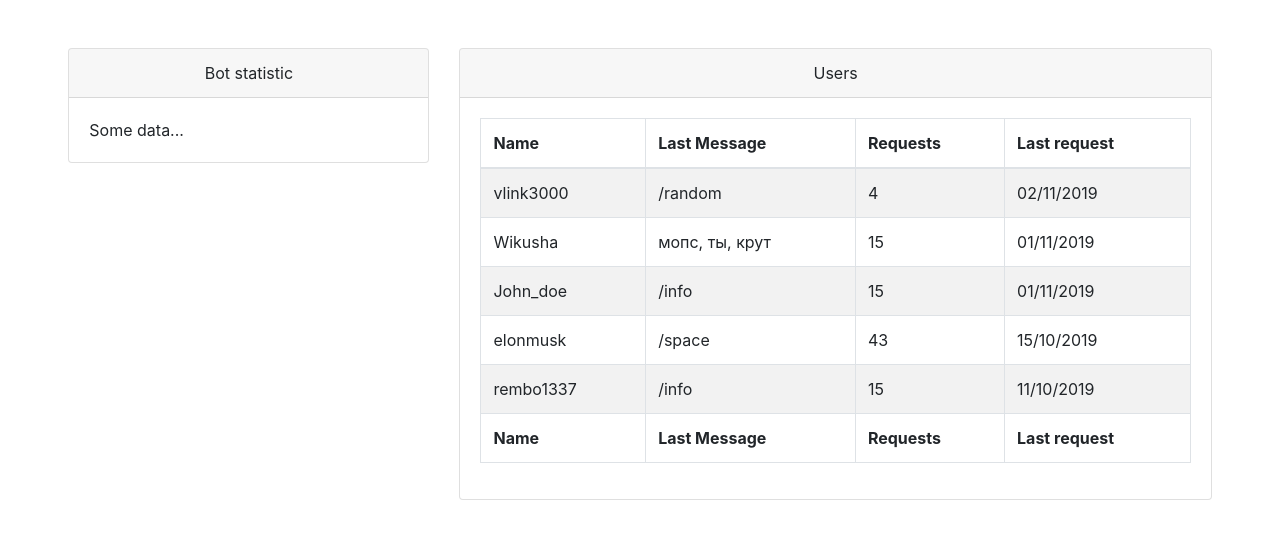
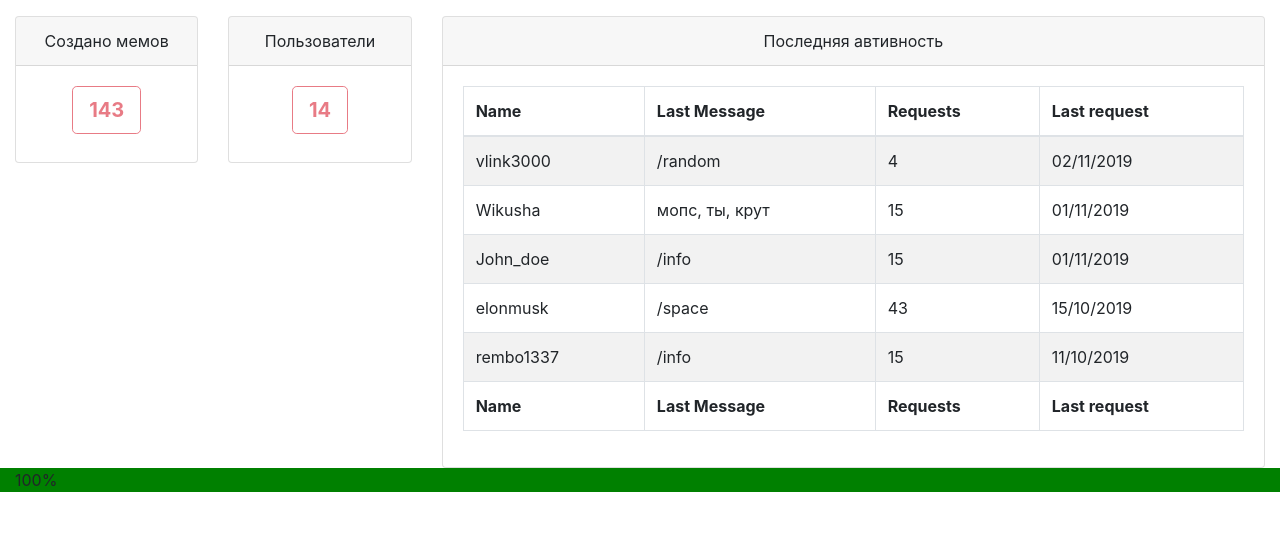
Before and after one commit to vlink3000/telegram-mem-bot, a PHP site: page /FE/index.html in a window 1280 px wide. Shown: the top 539 px of the page. Run offline with PHP 8.4, Linux system fonts and the light colour scheme; some libraries are stand-ins or nearby versions.

Commit message:
admin panel

```diff
--- a/public_html/FE/index.html
+++ b/public_html/FE/index.html
@@ -32,22 +32,44 @@
         </div>
     </div>
 </div>
-<div class="container mt-5 col-11">
+<div class="container-fluid mt-3">
     <div class="row">
-        <div class="col-sm-4">
+        <div class="col-2">
             <div class="card">
                 <div class="card-header text-center">
-                    Bot statistic
+                    Создано мемов
                 </div>
                 <div class="card-body">
-                    Some data...
+                    <h5 class="text-center">
+                        <button type="button" class="btn btn-lg btn-outline-danger disabled">
+                            <b>
+                                143
+                            </b>
+                        </button>
+                    </h5>
                 </div>
             </div>
         </div>
-        <div class="col-sm-8">
+        <div class="col-2">
             <div class="card">
                 <div class="card-header text-center">
-                    Users
+                    Пользователи
+                </div>
+                <div class="card-body">
+                    <h5 class="text-center">
+                        <button type="button" class="btn btn-lg btn-outline-danger disabled">
+                            <b>
+                                14
+                            </b>
+                        </button>
+                    </h5>
+                </div>
+            </div>
+        </div>
+        <div class="col-8">
+            <div class="card">
+                <div class="card-header text-center">
+                    Последняя автивность
                 </div>
                 <div class="card-body">
                     <table id="users" class="table table-striped table-bordered" cellspacing="0" width="100%">
@@ -111,9 +133,19 @@
                 </div>
             </div>
         </div>
+        <div class="col-12" style="background-color:green;">100%</div>
     </div>
-<div>
+</div>
 <!-- Start your project here-->
+<style>
+    .custom-counter {
+        background: red;
+        color: white;
+        padding-left: 5px;
+        padding-right: 5px;
+        border-radius: 20%;
+    }
+</style>
 <!-- SCRIPTS -->
 <!-- JQuery -->
 <script type="text/javascript" src="resources/js/jquery-3.4.1.min.js"></script>
@@ -146,4 +178,46 @@
         $('.dataTables_length').addClass('bs-select');
     });
 </script>
+<script>
+    //bar
+    var ctxB = document.getElementById("barChart").getContext('2d');
+    var myBarChart = new Chart(ctxB, {
+        type: 'bar',
+        data: {
+            labels: ["08:00", "12:00", "16:00", "20:00", "00:00", "04:00"],
+            datasets: [{
+                data: [2, 1, 3, 5, 2, 3],
+                backgroundColor: [
+                    'rgba(255, 99, 132, 0.2)',
+                    'rgba(255, 99, 132, 0.2)',
+                    'rgba(255, 206, 86, 0.2)',
+                    'rgba(75, 192, 192, 0.2)',
+                    'rgba(153, 102, 255, 0.2)',
+                    'rgba(255, 159, 64, 0.2)'
+                ],
+                borderColor: [
+                    'rgba(255,99,132,1)',
+                    'rgba(255, 99, 132, 0.2)',
+                    'rgba(255, 206, 86, 1)',
+                    'rgba(75, 192, 192, 1)',
+                    'rgba(153, 102, 255, 1)',
+                    'rgba(255, 159, 64, 1)'
+                ],
+                borderWidth: 2
+            }]
+        },
+        options: {
+            legend: {
+                display: false
+            },
+            scales: {
+                yAxes: [{
+                    ticks: {
+                        beginAtZero: true
+                    }
+                }]
+            }
+        }
+    });
+</script>
 </html>
--- a/public_html/index.php
+++ b/public_html/index.php
@@ -11,7 +11,7 @@ $request = json_decode(file_get_contents('php://input'), JSON_OBJECT_AS_ARRAY);
 file_put_contents( 'bot_logs.txt', file_get_contents('php://input'));
 
 if(is_null($request)) {
-    if(isset($_COOKIE['secret']) && $_COOKIE['secret'] === 's0me_p@ssword' ) {
+    if(isset($_COOKIE['secret']) && $_COOKIE['secret'] === 'vova' ) {
         readfile("FE/index.html");
     } else{
         readfile("FE/auth.html");
```
